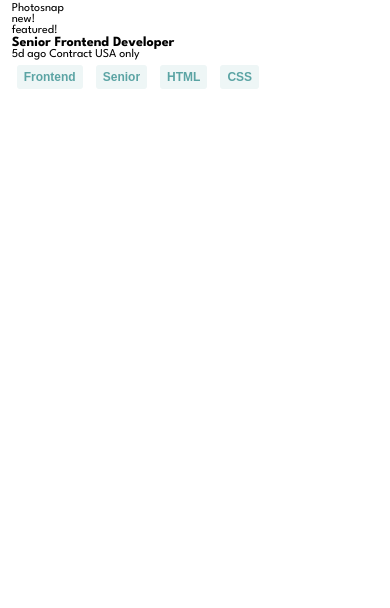
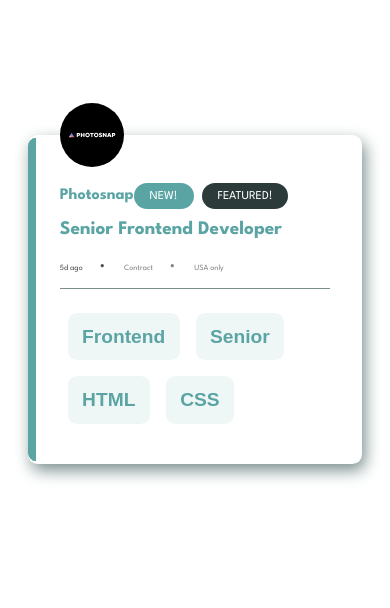
Before and after one commit to alizadafidan/Job-listing, a plain HTML site: page index.html in a window 390 px wide. Shown: the part 236-844 px from the top of the page. Drawn offline with Linux system fonts and the light colour scheme.

Commit message:
finish styling

```diff
--- a/style.css
+++ b/style.css
@@ -12,9 +12,11 @@
   box-sizing: border-box;
 }
 
-html {
+/*ADJUST*/
+
+/* html {
   font-size: 62.5%;
-}
+} */
 
 body {
   font-family: "League Spartan", sans-serif;
@@ -60,10 +62,10 @@ body {
   font-weight: 700;
   border: none;
   cursor: pointer;
-  padding: 0.5rem 0.7rem;
-  border-radius: 0.3rem;
+  padding: 0.8rem 0.9rem;
+  border-radius: 0.6rem;
   margin: 0.5rem;
-  font-size: inherit;
+  font-size: 1.2rem;
 }
 
 .tablet-btn:hover {
@@ -91,3 +93,202 @@ body {
   margin-left: 0.5rem;
   border-radius: 0 0.3rem 0.3rem 0;
 }
+
+/* BORDER */
+.right-border {
+  position: absolute;
+  left: 0;
+  height: 98%;
+  margin: 0;
+  width: 0;
+  border: 0.25rem solid #5ba4a4;
+  border-radius: 0.6rem 0 0 0.6rem;
+}
+
+.single-line {
+  width: 100%;
+  margin: 1rem 0;
+  border-top: 0.1rem solid var(--grayish-green);
+}
+
+/***************************************************/
+/* FILTER SECTION */
+.filter {
+  background-color: #fff;
+  display: flex;
+  justify-content: space-between;
+  align-items: center;
+  padding: 1rem 2rem;
+  margin: 0 1rem;
+  position: relative;
+  top: -3rem;
+  border-radius: 0.6rem;
+  min-height: 4rem;
+  box-shadow: 0.1rem 0.1rem 0.3rem var(--grayish-green);
+  opacity: 0;
+  pointer-events: none;
+  transition: opacity 0.3s ease;
+}
+
+.filter-tablets {
+  display: flex;
+  flex-wrap: wrap;
+}
+
+.filter-span-clear {
+  text-decoration: underline;
+  cursor: pointer;
+  font-size: 1rem;
+  color: var(--primary-color);
+  font-weight: 700;
+}
+
+.filter-span-clear:hover {
+  color: var(--dark-grayish-green);
+}
+
+/*********************************/
+/* Job listings */
+.job-listings {
+  font-size: 1.4rem;
+}
+.job-listings .job {
+  background-color: #fff;
+  display: flex;
+  justify-content: space-between;
+  align-items: center;
+  border-radius: 0.6rem;
+  position: relative;
+  box-shadow: 0.2rem 0.4rem 1rem var(--grayish-green);
+  overflow: hidden;
+  z-index: 1;
+  margin: 1rem;
+  transition: all 0.3s ease;
+}
+
+.job-listings .job-details {
+  display: flex;
+  position: relative;
+  padding: 1rem 2rem;
+}
+
+.job-listings .job-details .image {
+  max-width: 8.8rem;
+  max-height: 8.8rem;
+  object-fit: contain;
+}
+
+.job-listings .job-details .info {
+  display: grid;
+  padding: 1rem;
+  font-size: 1.2rem;
+  align-items: center;
+  grid-template-areas: "companyName status status" "jobName jobName jobName" "jobDes jobDes jobDes";
+}
+
+.job-listings .job-details .info .company-name {
+  grid-area: companyName;
+  color: var(--primary-color);
+  font-weight: 700;
+}
+
+.job-listings .job-details .info .status {
+  grid-area: status;
+  display: flex;
+  align-items: center;
+}
+
+.job-listings .job-details .info .status .job-status {
+  color: #fff;
+  height: 1.6rem;
+  border-radius: 1.2rem;
+  text-transform: uppercase;
+  font-size: 0.75rem;
+  padding: 0.5rem 1rem 0;
+  margin-right: 0.5rem;
+}
+
+.job-listings .job-details .info .status .job-status-new {
+  background-color: var(--primary-color);
+}
+.job-listings .job-details .info .status .job-status-featured {
+  background-color: var(--dark-grayish-green);
+}
+
+.job-listings .job-details .info .job-name {
+  grid-area: jobName;
+  color: var(--primary-color);
+  font-weight: 700;
+  margin: 0.75rem 0;
+  font-size: 1.7rem;
+}
+
+.job-listings .job-details .info .job-description {
+  grid-area: jobDes;
+  align-items: center;
+  opacity: 0.7;
+  font-size: 1rem;
+}
+/*ADD DOTS BETWEEN INFOS*/
+
+.job-listings .job-details .info .job-description span::after {
+  content: ".";
+  font-size: 1.5rem;
+  padding: 1rem;
+  vertical-align: bottom;
+}
+
+/*remove last dot*/
+
+.job-listings .job-details .info .job-description span:last-of-type::after {
+  content: "";
+}
+
+.job-listings .job-tablets {
+  display: flex;
+  flex-wrap: wrap;
+}
+
+.job-listings .job:hover {
+  transform: scale(1.05);
+}
+
+@media (max-width: 769px) {
+  .job-listings .job {
+    flex-direction: column;
+    justify-content: center;
+    overflow: visible;
+    align-items: flex-start;
+    margin: 3rem 1rem;
+    padding: 0 2rem;
+  }
+  .job-listings .job-details {
+    flex-direction: column;
+    padding: 0;
+    position: relative;
+    top: -2rem;
+  }
+  .job-listings .job-details .image {
+    width: 4rem;
+    height: 4rem;
+  }
+  .job-listings .job-details .info {
+    padding: 0;
+    padding-top: 1rem;
+    font-size: 1rem;
+  }
+  .job-listings .job-details .info .job-name {
+    font-size: 1.2rem;
+  }
+  .job-listings .job-details .info .job-description {
+    font-size: 0.5rem;
+  }
+  .job-listings .job-tablets,
+  .job-listings .job .single-line {
+    position: relative;
+    top: -2rem;
+  }
+  .job-listings .job .single-line {
+    display: block;
+  }
+}
```
